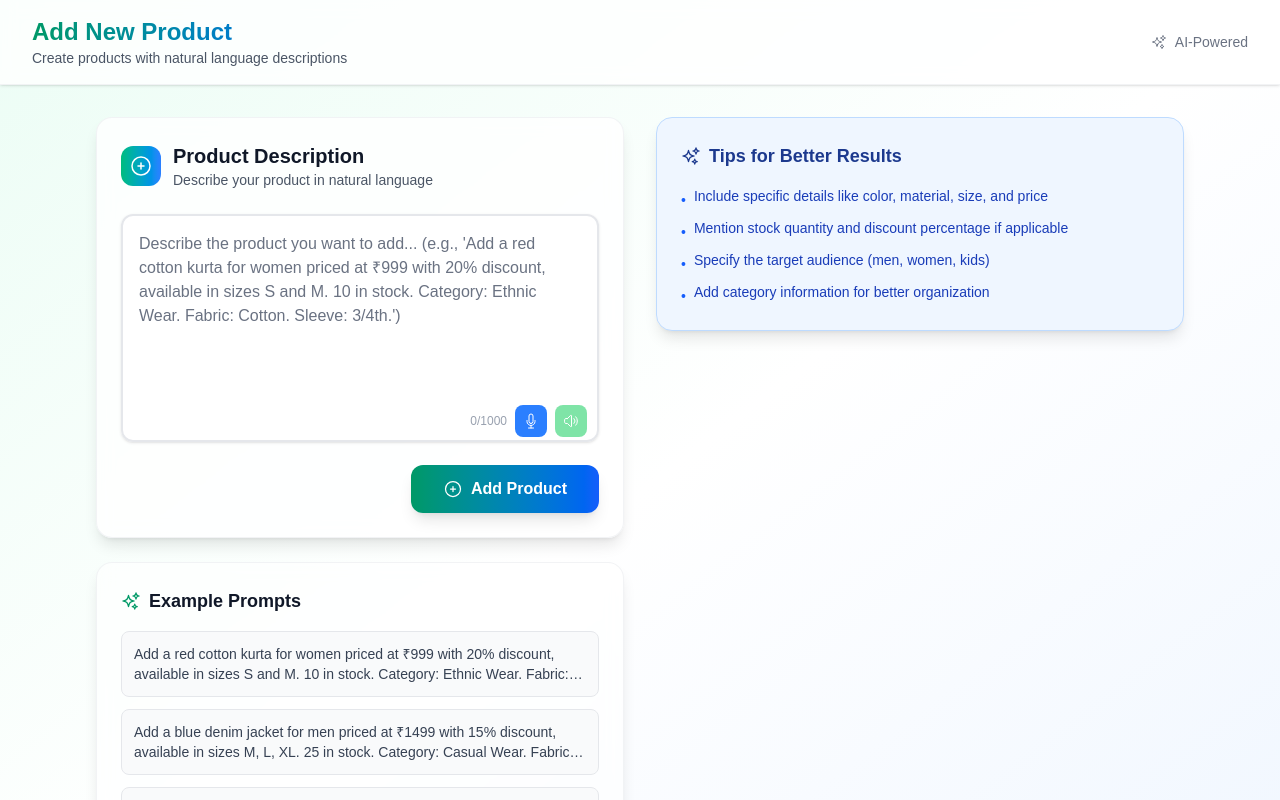
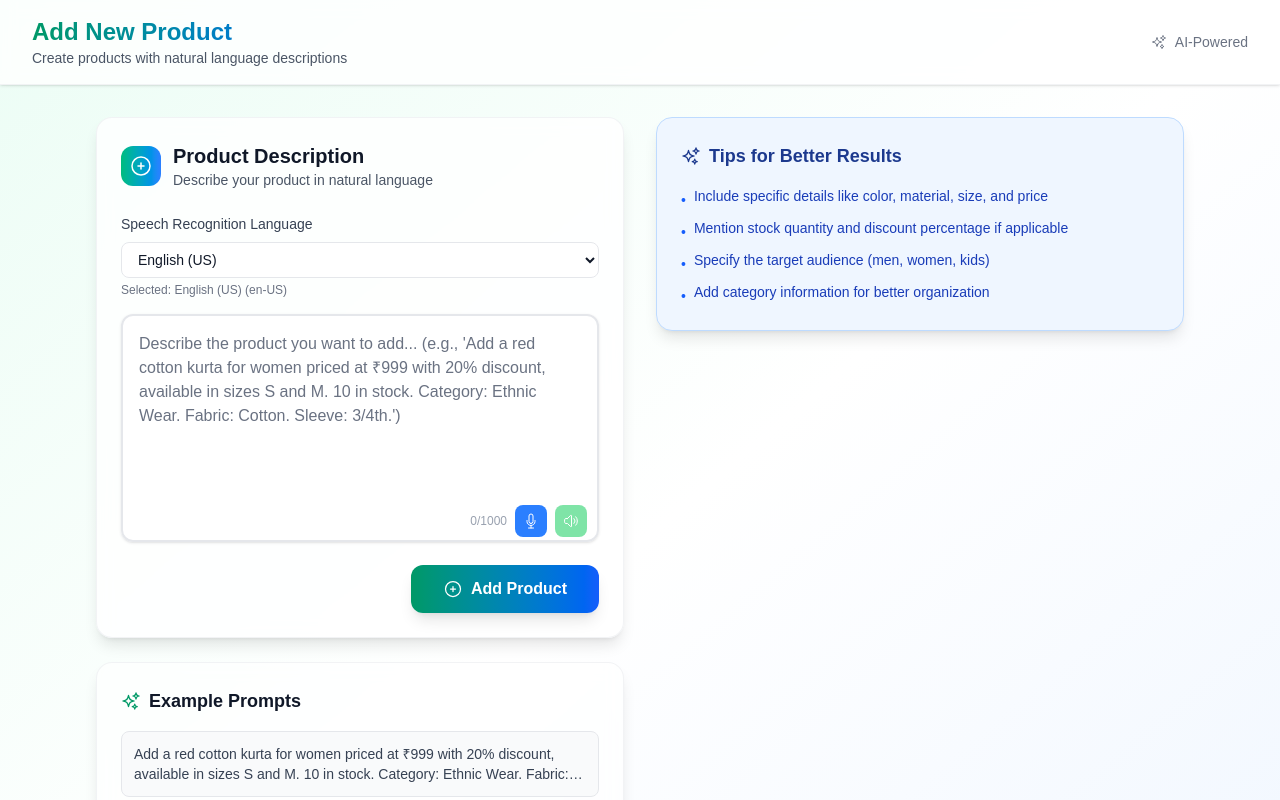
Before and after one commit to sanjaysagar12/NxtCommerce, a Next.js app in the folder nxtui/: page /add-product in a window 1280 px wide. Shown: the top 800 px of the page. Built offline with nearby package versions, Linux system fonts and the light colour scheme.

Commit message:
feat: add language selection for speech recognition in Add Product page

```diff
--- a/nxtui/app/add-product/page.tsx
+++ b/nxtui/app/add-product/page.tsx
@@ -14,6 +14,23 @@ import {
   PlayIcon,
   PauseIcon
 } from "@heroicons/react/24/outline";
+
+// Language options for speech recognition
+const languages = [
+  { code: 'en-US', name: 'English (US)' },
+  { code: 'ta-IN', name: 'Tamil (India)' },
+  { code: 'en-GB', name: 'English (UK)' },
+  { code: 'es-ES', name: 'Spanish (Spain)' },
+  { code: 'fr-FR', name: 'French (France)' },
+  { code: 'de-DE', name: 'German (Germany)' },
+  { code: 'it-IT', name: 'Italian (Italy)' },
+  { code: 'pt-BR', name: 'Portuguese (Brazil)' },
+  { code: 'ja-JP', name: 'Japanese' },
+  { code: 'ko-KR', name: 'Korean' },
+  { code: 'zh-CN', name: 'Chinese (Mandarin)' },
+  { code: 'hi-IN', name: 'Hindi (India)' },
+  { code: 'ar-SA', name: 'Arabic (Saudi Arabia)' },
+];
 
 // Custom hooks for speech functionality
 const useSpeechToText = () => {
@@ -282,6 +299,9 @@ export default function AddProductPage() {
   const [error, setError] = useState("");
   const [showJson, setShowJson] = useState(false);
 
+  // Language selection for speech recognition
+  const [selectedLanguage, setSelectedLanguage] = useState('en-US');
+
   // Use custom hooks for speech functionality
   const speechToText = useSpeechToText();
   const audioRecording = useAudioRecording();
@@ -334,7 +354,7 @@ export default function AddProductPage() {
   const handleStartRecording = () => {
     audioRecording.startRecording(
       async (audioFile: File) => {
-        const text = await speechToText.convertAudioToText(audioFile);
+        const text = await speechToText.convertAudioToText(audioFile, selectedLanguage);
         if (text) {
           setPrompt(prev => prev + (prev ? ' ' : '') + text);
         }
@@ -430,6 +450,27 @@ export default function AddProductPage() {
               </div>
 
               <form onSubmit={handleAddProduct} className="space-y-4">
+                {/* Language Selector for Speech Recognition */}
+                <div className="mb-4">
+                  <label className="block text-sm font-medium text-gray-700 dark:text-gray-300 mb-2">
+                    Speech Recognition Language
+                  </label>
+                  <select
+                    value={selectedLanguage}
+                    onChange={(e) => setSelectedLanguage(e.target.value)}
+                    className="w-full px-3 py-2 rounded-lg border border-gray-200 dark:border-gray-700 focus:outline-none focus:ring-2 focus:ring-emerald-500 focus:border-transparent bg-white/80 dark:bg-gray-900/80 backdrop-blur-sm text-gray-900 dark:text-white text-sm"
+                  >
+                    {languages.map((lang) => (
+                      <option key={lang.code} value={lang.code}>
+                        {lang.name}
+                      </option>
+                    ))}
+                  </select>
+                  <p className="text-xs text-gray-500 dark:text-gray-400 mt-1">
+                    Selected: {languages.find(l => l.code === selectedLanguage)?.name} ({selectedLanguage})
+                  </p>
+                </div>
+
                 <div className="relative">
                   <textarea
                     className="w-full px-4 py-4 rounded-xl border-2 border-gray-200 dark:border-gray-700 focus:outline-none focus:ring-2 focus:ring-emerald-500 focus:border-transparent bg-white/80 dark:bg-gray-900/80 backdrop-blur-sm text-gray-900 dark:text-white placeholder-gray-500 dark:placeholder-gray-400 resize-none transition-all duration-200 shadow-sm"
@@ -450,7 +491,7 @@ export default function AddProductPage() {
                           ? 'bg-red-500 text-white hover:bg-red-600'
                           : 'bg-blue-500 text-white hover:bg-blue-600'
                       }`}
-                      title={audioRecording.isRecording ? "Stop Recording" : "Start Recording"}
+                      title={audioRecording.isRecording ? "Stop Recording" : `Start Recording (${languages.find(l => l.code === selectedLanguage)?.name})`}
                       disabled={speechToText.isLoading}
                     >
                       {audioRecording.isRecording ? (
@@ -491,14 +532,14 @@ export default function AddProductPage() {
                 {audioRecording.isRecording && (
                   <div className="flex items-center space-x-2 text-sm text-red-600 dark:text-red-400">
                     <div className="w-2 h-2 bg-red-500 rounded-full animate-pulse"></div>
-                    <span>Recording... {audioRecording.formatTime(audioRecording.recordingTime)}</span>
+                    <span>Recording in {languages.find(l => l.code === selectedLanguage)?.name}... {audioRecording.formatTime(audioRecording.recordingTime)}</span>
                   </div>
                 )}
 
                 {speechToText.isLoading && (
                   <div className="flex items-center space-x-2 text-sm text-blue-600 dark:text-blue-400">
                     <div className="animate-spin rounded-full h-4 w-4 border-2 border-blue-500 border-t-transparent"></div>
-                    <span>Converting speech to text...</span>
+                    <span>Converting speech to text ({languages.find(l => l.code === selectedLanguage)?.name})...</span>
                   </div>
                 )}
 
```
